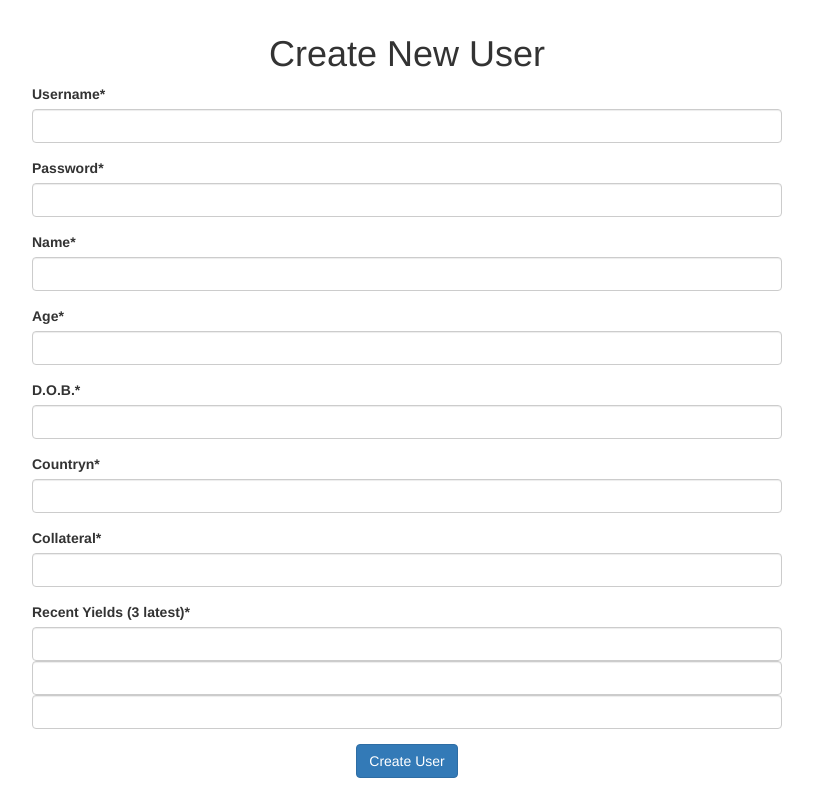
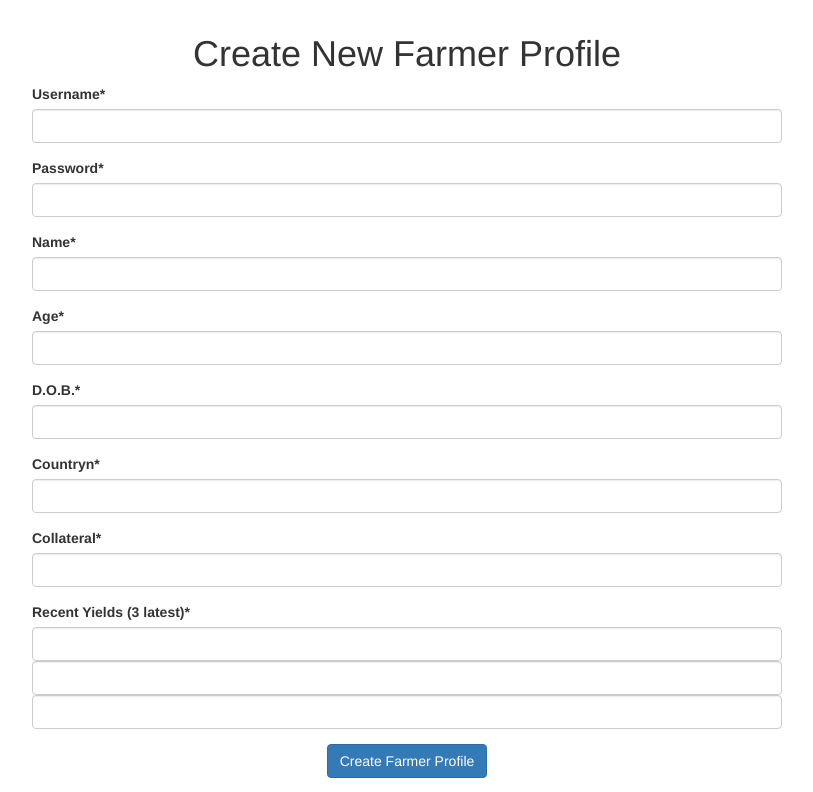
Before and after one commit to SiddharthMalhotra/Dreams-CodeBrewHackathon, a Flask app: template templates/regFarm.html in a window 1280 px wide. Shown: the part 51-843 px from the top of the page, without its empty margins (233-1046 px from the left). Run offline with Flask 2, Linux system fonts and the light colour scheme; the template is opened without the code that fills it, so the values that code supplies are empty; some libraries are stand-ins or nearby versions.

Commit message:
Changed "user" to "farmer"
Changed "user" to "farmer"

```diff
--- a/templates/regFarm.html
+++ b/templates/regFarm.html
@@ -4,7 +4,7 @@
   <div class="row">
     <div class="col-md-12">
       <center>
-        <h1>Create New User</h1>
+        <h1>Create New Farmer Profile</h1>
       </center>
     </div>
   </div>
@@ -45,7 +45,7 @@
           <input type="text" class="form-control" id="yield2" name="yield2"/>
           <input type="text" class="form-control" id="yield3" name="yield3"/>
         </div>
-		<center>    <button type="submit" class="btn btn-primary">Create User</button>  </center>
+		<center>    <button type="submit" class="btn btn-primary">Create Farmer Profile</button>  </center>
       </form>
     </div>
   </div>
```
